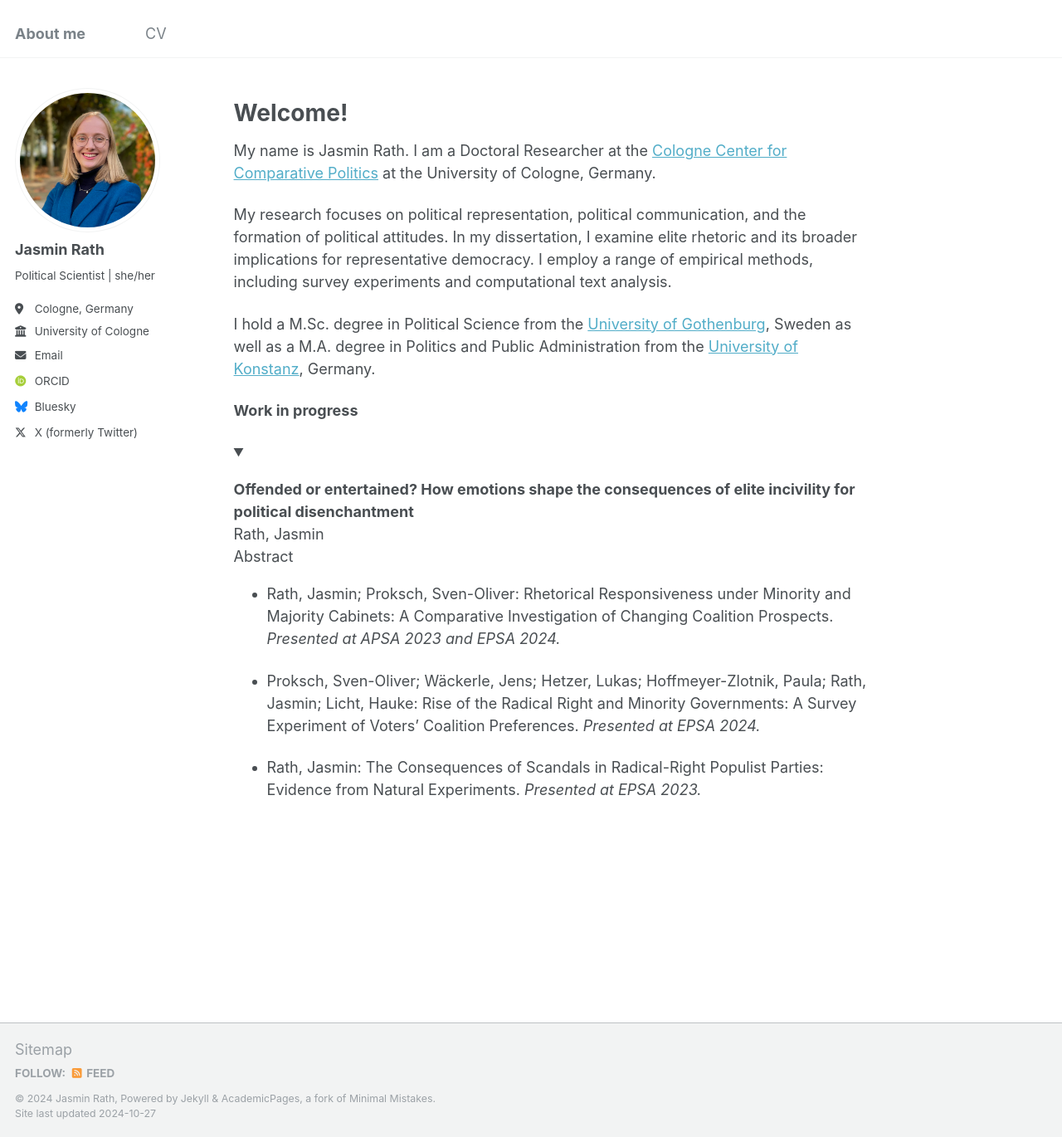
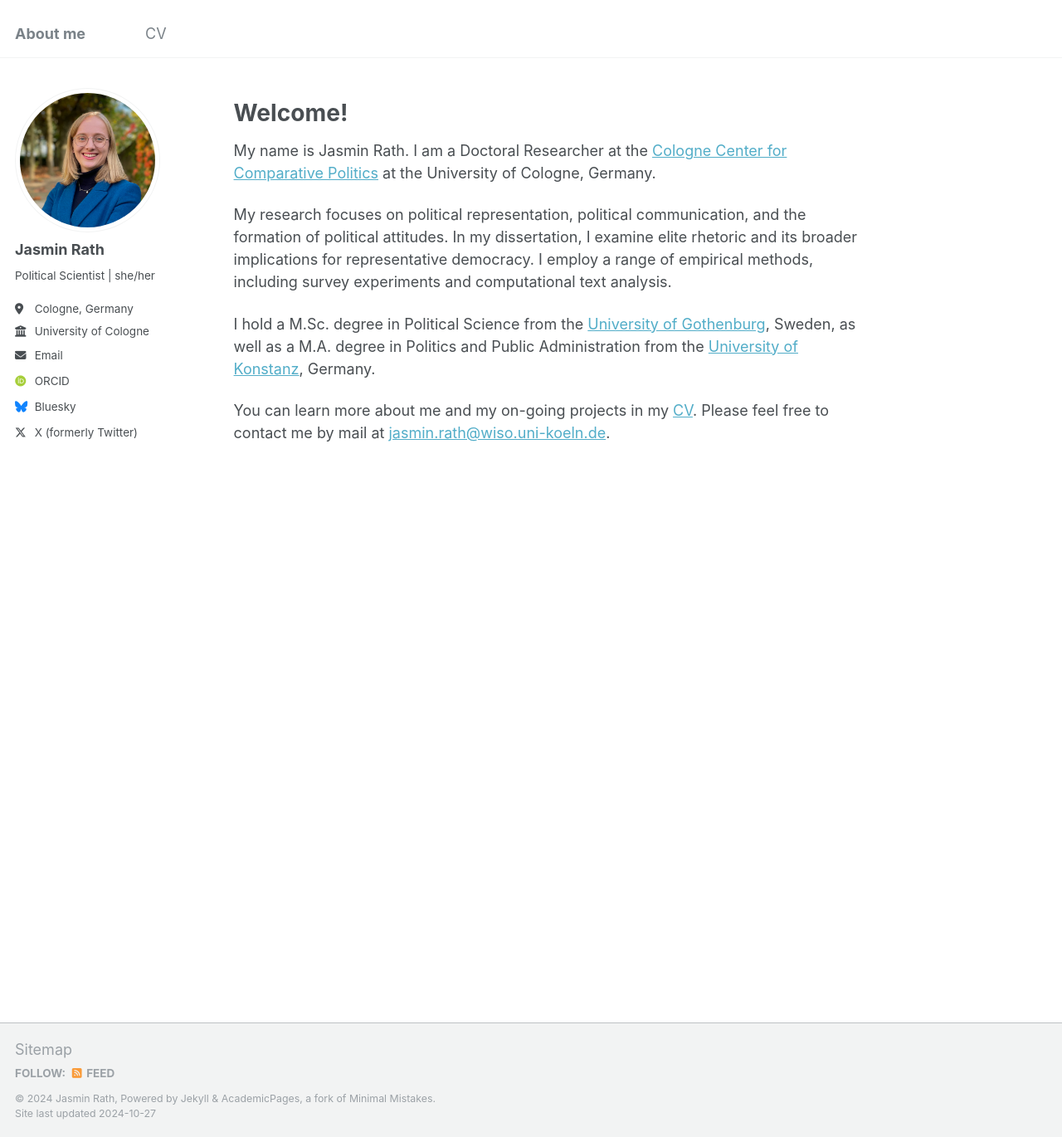
Before and after one commit to rathjasmin/rathjasmin.github.io, a Jekyll site: the page built from _pages/about.md, in a window 1280 px wide and 1370 px high. Shown: the whole window at 83% size. Built offline with Jekyll 4.4.1, drawn with Linux system fonts in a browser that asks for light colours; some web fonts are replaced.

Commit message:
Update about.md
Remove drop down

```diff
--- a/_pages/about.md
+++ b/_pages/about.md
@@ -14,27 +14,6 @@ My name is Jasmin Rath. I am a Doctoral Researcher at the [Cologne Center for Co
 
 My research focuses on political representation, political communication, and the formation of political attitudes. In my dissertation, I examine elite rhetoric and its broader implications for representative democracy. I employ a range of empirical methods, including survey experiments and computational text analysis.
 
-I hold a M.Sc. degree in Political Science from the [University of Gothenburg](https://www.gu.se/en/political-science), Sweden as well as a M.A. degree in Politics and Public Administration from the [University of Konstanz](https://www.polver.uni-konstanz.de/en/), Germany.
+I hold a M.Sc. degree in Political Science from the [University of Gothenburg](https://www.gu.se/en/political-science), Sweden, as well as a M.A. degree in Politics and Public Administration from the [University of Konstanz](https://www.polver.uni-konstanz.de/en/), Germany.
 
-
-
-**Work in progress**
-
-<details open> <summary> <dt>Offended or entertained? How emotions shape the consequences of elite incivility for
-political disenchantment</dt>
-Rath, Jasmin <br />
-</summary>
-
-Abstract
-
-</details>
-
-- Rath, Jasmin; Proksch, Sven-Oliver: Rhetorical Responsiveness under Minority and Majority Cabinets:
-A Comparative Investigation of Changing Coalition Prospects. *Presented at APSA 2023 and EPSA 2024.*
-
-- Proksch, Sven-Oliver; Wäckerle, Jens; Hetzer, Lukas; Hoffmeyer-Zlotnik, Paula; Rath, Jasmin; Licht,
-Hauke: Rise of the Radical Right and Minority Governments: A Survey Experiment of Voters’
-Coalition Preferences. *Presented at EPSA 2024.*
-
-- Rath, Jasmin: The Consequences of Scandals in Radical-Right Populist Parties: Evidence from Natural
-Experiments. *Presented at EPSA 2023.*
+You can learn more about me and my on-going projects in my [CV](https://rathjasmin.github.io/cv/). Please feel free to contact me by mail at  [jasmin.rath@wiso.uni-koeln.de](mailto:jasmin.rath@wiso.uni-koeln.de).
```
